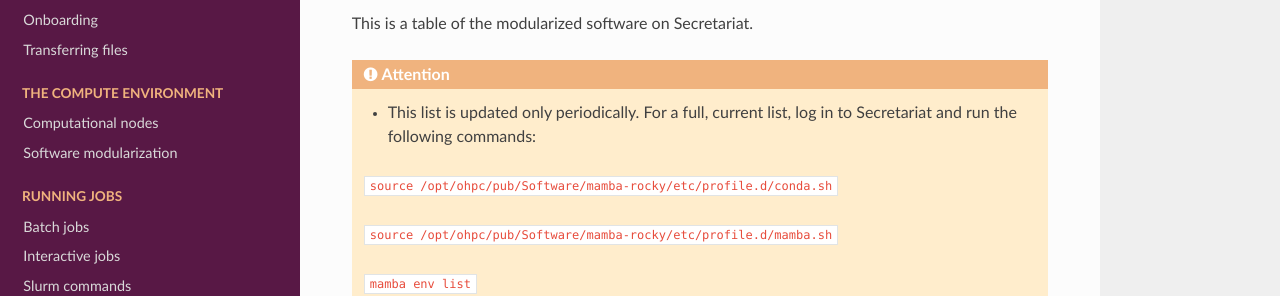
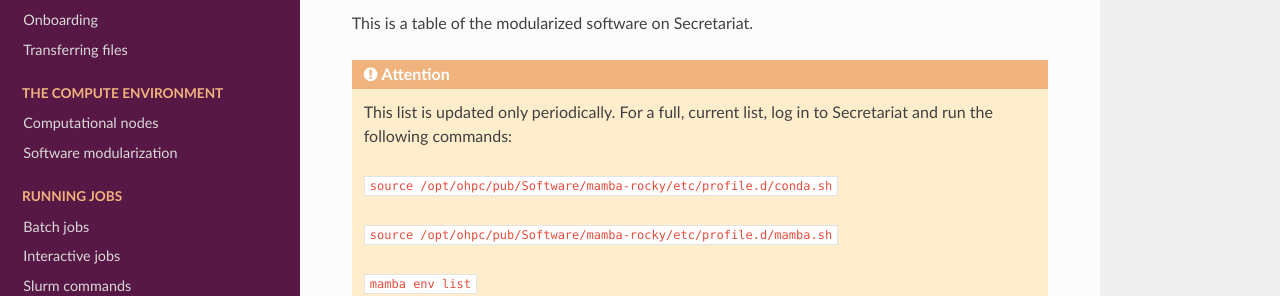
Before and after one commit to amalgamaria/secretariat, a Sphinx documentation site: the page built from docs/software/environments.rst, in a window 1280 px wide. Shown: the part 148-444 px from the top of the page. Built offline with Sphinx 7.4.7 and the Read the Docs theme 3.1.0, drawn with Linux system fonts in a browser that asks for light colours; pages that are not in the unit, such as notebooks, are missing from menus.

Commit message:
Remove bullet point symbol

```diff
--- a/docs/software/environments.rst
+++ b/docs/software/environments.rst
@@ -5,7 +5,7 @@ This is a table of the modularized software on Secretariat.
 
 .. attention::
 
-   - This list is updated only periodically. For a full, current list, log in to Secretariat and run the following commands:
+   This list is updated only periodically. For a full, current list, log in to Secretariat and run the following commands:
 
    ``source /opt/ohpc/pub/Software/mamba-rocky/etc/profile.d/conda.sh``
 
--- a/docs/software/software.rst
+++ b/docs/software/software.rst
@@ -5,7 +5,7 @@ This is a table of the modularized software on Secretariat.
 
 .. attention::
 
-   - This list is updated only periodically. For a full, current list, log in to Secretariat and run the command ``module avail``. For more information on software modularization, see the `Software modularization`_ page.
+   This list is updated only periodically. For a full, current list, log in to Secretariat and run the command ``module avail``. For more information on software modularization, see the `Software modularization`_ page.
 
 ----
 
```
